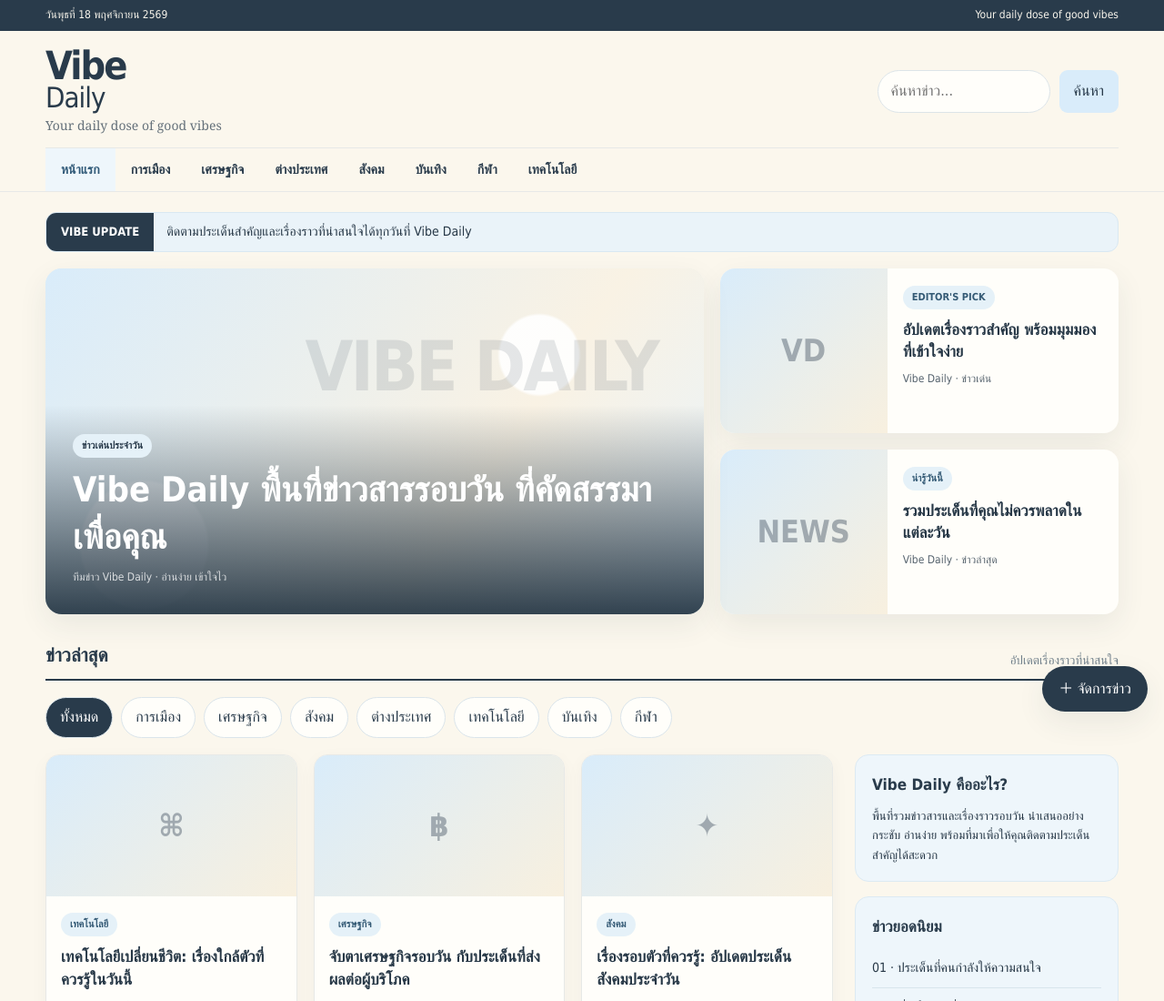
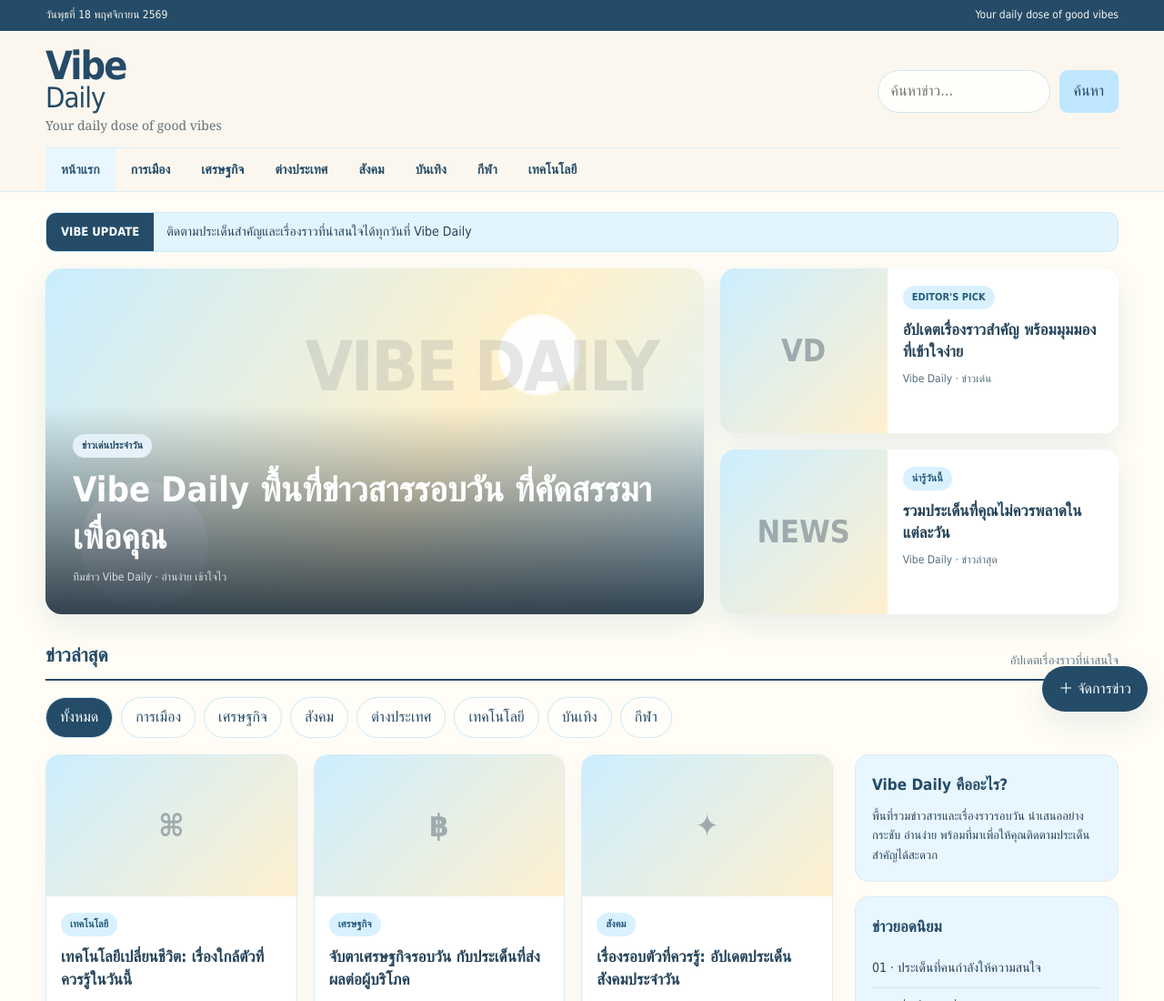
Before and after one commit to vibedaily2026/VibeDaily, a plain HTML site: page index.html in a window 1280 px wide. Shown: the top 1100 px of the page at 91% size. Drawn offline with Linux system fonts and the light colour scheme.

Commit message:
ปรับสีเว็บไซต์ให้สว่างสดใสขึ้น

```diff
--- a/index.html
+++ b/index.html
@@ -7,25 +7,25 @@
 <meta name="description" content="Vibe Daily — Your daily dose of good vibes. ข่าวสารรอบวัน อ่านง่าย ทันเหตุการณ์">
 <title>Vibe Daily | Your daily dose of good vibes</title>
 <style>
-:root{--navy:#293b4b;--blue:#d9ecfa;--blue2:#eef6fb;--cream:#fbf7ed;--paper:#fffefa;--ink:#263746;--muted:#71808b;--line:#e7e9e7;--accent:#789fbd;--shadow:0 12px 32px rgba(41,59,75,.08)}
+:root{--navy:#244b68;--blue:#bfe7ff;--blue2:#e8f7ff;--cream:#fffdf5;--paper:#ffffff;--ink:#25445a;--muted:#647d8c;--line:#dcecf4;--accent:#45a9df;--shadow:0 12px 32px rgba(36,91,125,.10)}
 *{box-sizing:border-box}html{scroll-behavior:smooth}body{margin:0;background:var(--cream);color:var(--ink);font-family:Tahoma,"Leelawadee UI",sans-serif;line-height:1.65}
 a{color:inherit;text-decoration:none}button,input,textarea,select{font:inherit}.wrap{width:min(1180px,calc(100% - 36px));margin:auto}
 .topline{background:var(--navy);color:#f8f5ec;font-size:12px;padding:7px 0}.topline .wrap{display:flex;justify-content:space-between;gap:12px}
 header{background:rgba(251,247,237,.94);border-bottom:1px solid var(--line);position:sticky;top:0;z-index:10;backdrop-filter:blur(12px)}
 .brandrow{display:flex;align-items:center;justify-content:space-between;padding:18px 0 13px;gap:20px}
 .brand{display:flex;align-items:center;gap:12px}.brandmark{font-size:43px;line-height:.95;font-weight:800;letter-spacing:-2px;color:var(--navy)}.brandmark span{display:block;font-size:31px;font-weight:300;letter-spacing:-1px}.tagline{font-family:Georgia,serif;color:#65717a;font-size:14px;margin-top:4px}
-.header-actions{display:flex;gap:10px;align-items:center}.search{border:1px solid #dce4e8;border-radius:999px;padding:9px 14px;background:#fffefa;width:190px;outline:none}.search:focus{border-color:var(--accent)}
+.header-actions{display:flex;gap:10px;align-items:center}.search{border:1px solid #cfe5f0;border-radius:999px;padding:9px 14px;background:#fffefa;width:190px;outline:none}.search:focus{border-color:var(--accent)}
 .nav{display:flex;align-items:center;gap:0;overflow:auto;white-space:nowrap;border-top:1px solid var(--line)}.nav a,.nav button{padding:12px 17px;color:var(--navy);font-weight:700;font-size:14px;border:0;background:none;cursor:pointer}.nav a:hover,.nav button:hover,.nav .active{background:var(--blue2);color:#315a78}
-.breaking{margin:22px 0 18px;background:#eaf3f9;border:1px solid #d9e8f2;border-radius:12px;display:flex;align-items:center;overflow:hidden}.breaking strong{background:var(--navy);color:white;padding:10px 16px;font-size:13px;white-space:nowrap}.breaking p{margin:0;padding:8px 14px;font-size:14px}
+.breaking{margin:22px 0 18px;background:#e2f5ff;border:1px solid #c8eaff;border-radius:12px;display:flex;align-items:center;overflow:hidden}.breaking strong{background:var(--navy);color:white;padding:10px 16px;font-size:13px;white-space:nowrap}.breaking p{margin:0;padding:8px 14px;font-size:14px}
 .section-head{display:flex;justify-content:space-between;align-items:end;margin:28px 0 14px;border-bottom:2px solid var(--navy);padding-bottom:9px}.section-head h2{font-size:21px;margin:0;color:var(--navy)}.section-head small{color:var(--muted)}
-.hero-grid{display:grid;grid-template-columns:1.65fr 1fr;gap:18px}.hero{position:relative;min-height:380px;border-radius:18px;overflow:hidden;background:linear-gradient(135deg,#dcecf6,#f7efdd);box-shadow:var(--shadow);display:flex;align-items:end}.hero-art{position:absolute;inset:0;background:radial-gradient(circle at 75% 25%,rgba(255,255,255,.9) 0 7%,transparent 7.5%),radial-gradient(circle at 15% 80%,rgba(255,255,255,.55) 0 10%,transparent 10.5%),linear-gradient(125deg,#d9ecfa 0%,#f9f2e4 65%,#e8f3fa 100%)}.hero-art:after{content:"VIBE DAILY";position:absolute;right:7%;top:12%;font-size:clamp(38px,6vw,76px);font-weight:800;letter-spacing:-3px;color:rgba(41,59,75,.12)}.hero-content{position:relative;padding:30px;width:100%;background:linear-gradient(transparent,rgba(24,42,57,.88));color:white}.tag{display:inline-block;background:#e5f1f8;color:#345a75;padding:4px 10px;border-radius:999px;font-size:11px;font-weight:700;margin-bottom:10px}.hero .tag{background:#e5f1f8;color:var(--navy)}.hero h1{font-size:clamp(25px,3.5vw,38px);line-height:1.35;margin:0 0 9px}.meta{font-size:12px;opacity:.78}
-.side-stories{display:grid;grid-template-rows:1fr 1fr;gap:18px}.side-story{border-radius:16px;overflow:hidden;background:var(--paper);box-shadow:var(--shadow);display:grid;grid-template-columns:42% 1fr;min-height:180px}.thumb{background:linear-gradient(135deg,#d9ecfa,#f8f0df);display:grid;place-items:center;color:rgba(41,59,75,.38);font-size:34px;font-weight:800}.side-story .story-text{padding:17px}.side-story h3{font-size:17px;line-height:1.45;margin:0 0 8px}
+.hero-grid{display:grid;grid-template-columns:1.65fr 1fr;gap:18px}.hero{position:relative;min-height:380px;border-radius:18px;overflow:hidden;background:linear-gradient(135deg,#dff4ff,#fff4d9);box-shadow:var(--shadow);display:flex;align-items:end}.hero-art{position:absolute;inset:0;background:radial-gradient(circle at 75% 25%,rgba(255,255,255,.95) 0 7%,transparent 7.5%),radial-gradient(circle at 15% 80%,rgba(255,255,255,.7) 0 10%,transparent 10.5%),linear-gradient(125deg,#c9edff 0%,#fff1cc 58%,#d9f3ff 100%)}.hero-art:after{content:"VIBE DAILY";position:absolute;right:7%;top:12%;font-size:clamp(38px,6vw,76px);font-weight:800;letter-spacing:-3px;color:rgba(41,59,75,.12)}.hero-content{position:relative;padding:30px;width:100%;background:linear-gradient(transparent,rgba(24,42,57,.88));color:white}.tag{display:inline-block;background:#d9f1ff;color:#245b7b;padding:4px 10px;border-radius:999px;font-size:11px;font-weight:700;margin-bottom:10px}.hero .tag{background:#e5f1f8;color:var(--navy)}.hero h1{font-size:clamp(25px,3.5vw,38px);line-height:1.35;margin:0 0 9px}.meta{font-size:12px;opacity:.78}
+.side-stories{display:grid;grid-template-rows:1fr 1fr;gap:18px}.side-story{border-radius:16px;overflow:hidden;background:var(--paper);box-shadow:var(--shadow);display:grid;grid-template-columns:42% 1fr;min-height:180px}.thumb{background:linear-gradient(135deg,#cceeff,#fff0cf);display:grid;place-items:center;color:rgba(41,59,75,.38);font-size:34px;font-weight:800}.side-story .story-text{padding:17px}.side-story h3{font-size:17px;line-height:1.45;margin:0 0 8px}
 .news-grid{display:grid;grid-template-columns:repeat(3,1fr);gap:18px}.card{background:var(--paper);border:1px solid var(--line);border-radius:15px;overflow:hidden;box-shadow:0 6px 20px rgba(41,59,75,.04);transition:.2s}.card:hover{transform:translateY(-3px);box-shadow:var(--shadow)}.card .thumb{height:155px}.card-body{padding:16px}.card h3{font-size:17px;line-height:1.5;margin:0 0 8px}.excerpt{font-size:13px;color:#65727b;margin:0 0 12px}.card .meta{color:var(--muted);opacity:1}
-.category-pills{display:flex;gap:9px;flex-wrap:wrap;margin:18px 0}.category-pills button{border:1px solid #dbe5eb;background:#fffefa;border-radius:999px;padding:8px 15px;color:var(--navy);cursor:pointer}.category-pills button.active,.category-pills button:hover{background:var(--navy);color:white}
-.content-layout{display:grid;grid-template-columns:1fr 290px;gap:24px}.list-story{display:grid;grid-template-columns:150px 1fr;gap:16px;padding:15px 0;border-bottom:1px solid var(--line)}.list-story .thumb{height:110px;border-radius:10px}.list-story h3{margin:3px 0 5px;font-size:17px}.sidebar-box{background:var(--blue2);border:1px solid #dceaf3;border-radius:15px;padding:18px;margin-bottom:16px}.sidebar-box h3{margin:0 0 10px;color:var(--navy);font-size:17px}.popular{padding:10px 0;border-bottom:1px solid #d8e5ec;font-size:14px}.popular:last-child{border:0}
+.category-pills{display:flex;gap:9px;flex-wrap:wrap;margin:18px 0}.category-pills button{border:1px solid #cfe8f5;background:#fffefa;border-radius:999px;padding:8px 15px;color:var(--navy);cursor:pointer}.category-pills button.active,.category-pills button:hover{background:var(--navy);color:white}
+.content-layout{display:grid;grid-template-columns:1fr 290px;gap:24px}.list-story{display:grid;grid-template-columns:150px 1fr;gap:16px;padding:15px 0;border-bottom:1px solid var(--line)}.list-story .thumb{height:110px;border-radius:10px}.list-story h3{margin:3px 0 5px;font-size:17px}.sidebar-box{background:var(--blue2);border:1px solid #dceaf3;border-radius:15px;padding:18px;margin-bottom:16px}.sidebar-box h3{margin:0 0 10px;color:var(--navy);font-size:17px}.popular{padding:10px 0;border-bottom:1px solid #cfe5f0;font-size:14px}.popular:last-child{border:0}
 footer{margin-top:55px;background:var(--navy);color:#eef5f8;padding:32px 0}.footer-inner{display:flex;justify-content:space-between;gap:20px;align-items:center}.footer-brand{font-size:25px;font-weight:800}.footer-brand span{font-weight:300}.footer-note{font-family:Georgia,serif;color:#d1e2ed}
 .admin-fab{position:fixed;right:18px;bottom:18px;background:var(--navy);color:white;border:0;border-radius:999px;padding:12px 18px;box-shadow:var(--shadow);cursor:pointer;z-index:20}
-.modal{display:none;position:fixed;inset:0;background:rgba(18,32,44,.55);z-index:30;padding:18px;overflow:auto}.modal.open{display:grid;place-items:center}.panel{background:var(--paper);border-radius:18px;padding:22px;width:min(650px,100%);box-shadow:var(--shadow)}.panel-head{display:flex;justify-content:space-between;align-items:center}.panel h2{margin:0;color:var(--navy)}.close{border:0;background:var(--blue2);border-radius:50%;width:36px;height:36px;cursor:pointer}.field{display:grid;gap:6px;margin:13px 0}.field label{font-weight:700;font-size:13px;color:var(--navy)}.field input,.field textarea,.field select{width:100%;border:1px solid #dce4e8;border-radius:9px;padding:10px;background:white}.field textarea{min-height:105px;resize:vertical}.btn{border:0;border-radius:9px;padding:10px 16px;background:var(--navy);color:white;cursor:pointer}.btn.secondary{background:var(--blue);color:var(--navy)}.admin-note{font-size:12px;color:var(--muted);background:var(--blue2);padding:10px;border-radius:9px}
+.modal{display:none;position:fixed;inset:0;background:rgba(18,32,44,.55);z-index:30;padding:18px;overflow:auto}.modal.open{display:grid;place-items:center}.panel{background:var(--paper);border-radius:18px;padding:22px;width:min(650px,100%);box-shadow:var(--shadow)}.panel-head{display:flex;justify-content:space-between;align-items:center}.panel h2{margin:0;color:var(--navy)}.close{border:0;background:var(--blue2);border-radius:50%;width:36px;height:36px;cursor:pointer}.field{display:grid;gap:6px;margin:13px 0}.field label{font-weight:700;font-size:13px;color:var(--navy)}.field input,.field textarea,.field select{width:100%;border:1px solid #cfe5f0;border-radius:9px;padding:10px;background:white}.field textarea{min-height:105px;resize:vertical}.btn{border:0;border-radius:9px;padding:10px 16px;background:var(--navy);color:white;cursor:pointer}.btn.secondary{background:var(--blue);color:var(--navy)}.admin-note{font-size:12px;color:var(--muted);background:var(--blue2);padding:10px;border-radius:9px}
 .empty{padding:35px;text-align:center;color:var(--muted);background:white;border-radius:12px}
 @media(max-width:800px){.hero-grid,.content-layout{grid-template-columns:1fr}.hero{min-height:330px}.side-stories{grid-template-columns:1fr 1fr;grid-template-rows:auto}.side-story{grid-template-columns:1fr}.side-story .thumb{height:110px}.news-grid{grid-template-columns:repeat(2,1fr)}.search{width:145px}}
 @media(max-width:560px){.wrap{width:min(100% - 24px,1180px)}.topline .wrap{font-size:10px}.brandrow{padding:13px 0}.brandmark{font-size:35px}.brandmark span{font-size:26px}.tagline{font-size:11px}.header-actions .search{width:38px;padding:8px 10px}.header-actions .search:focus{width:145px}.nav a,.nav button{padding:11px 13px;font-size:13px}.breaking{margin:14px 0}.breaking p{font-size:12px}.hero{min-height:310px}.hero-content{padding:20px}.side-stories{grid-template-columns:1fr}.side-story{grid-template-columns:36% 1fr;min-height:130px}.side-story .thumb{height:auto}.news-grid{grid-template-columns:1fr 1fr;gap:10px}.card .thumb{height:115px}.card-body{padding:11px}.card h3{font-size:14px}.excerpt{font-size:11px}.list-story{grid-template-columns:105px 1fr;gap:11px}.list-story .thumb{height:90px}.list-story h3{font-size:14px}.footer-inner{display:block}.footer-note{font-size:13px}}
@@ -94,7 +94,7 @@ document.querySelectorAll("[data-category]").forEach(b=>b.addEventListener("clic
 document.getElementById("searchInput").addEventListener("input",e=>{query=e.target.value;render()});
 function openAdmin(){document.getElementById("adminModal").classList.add("open");renderAdmin()}
 function closeAdmin(){document.getElementById("adminModal").classList.remove("open")}
-function renderAdmin(){document.getElementById("adminList").innerHTML=articles.length?articles.map(a=>`<div style="padding:7px 0;border-bottom:1px solid #d8e5ec">${esc(a.title)} <span style="color:#71808b">(${esc(a.category)})</span></div>`).join(""):"ยังไม่มีข่าวที่เพิ่ม"}
+function renderAdmin(){document.getElementById("adminList").innerHTML=articles.length?articles.map(a=>`<div style="padding:7px 0;border-bottom:1px solid #cfe5f0">${esc(a.title)} <span style="color:#71808b">(${esc(a.category)})</span></div>`).join(""):"ยังไม่มีข่าวที่เพิ่ม"}
 document.getElementById("newsForm").addEventListener("submit",e=>{e.preventDefault();const item={id:Date.now(),title:document.getElementById("title").value.trim(),category:document.getElementById("category").value,excerpt:document.getElementById("excerpt").value.trim(),source:document.getElementById("source").value.trim()||"Vibe Daily"};articles.unshift(item);localStorage.setItem("vibeArticles",JSON.stringify(articles));e.target.reset();render();renderAdmin();alert("เพิ่มข่าวตัวอย่างในเบราว์เซอร์นี้แล้ว")});
 document.getElementById("adminModal").addEventListener("click",e=>{if(e.target.id==="adminModal")closeAdmin()});
 document.getElementById("year").textContent=new Date().getFullYear();
```
